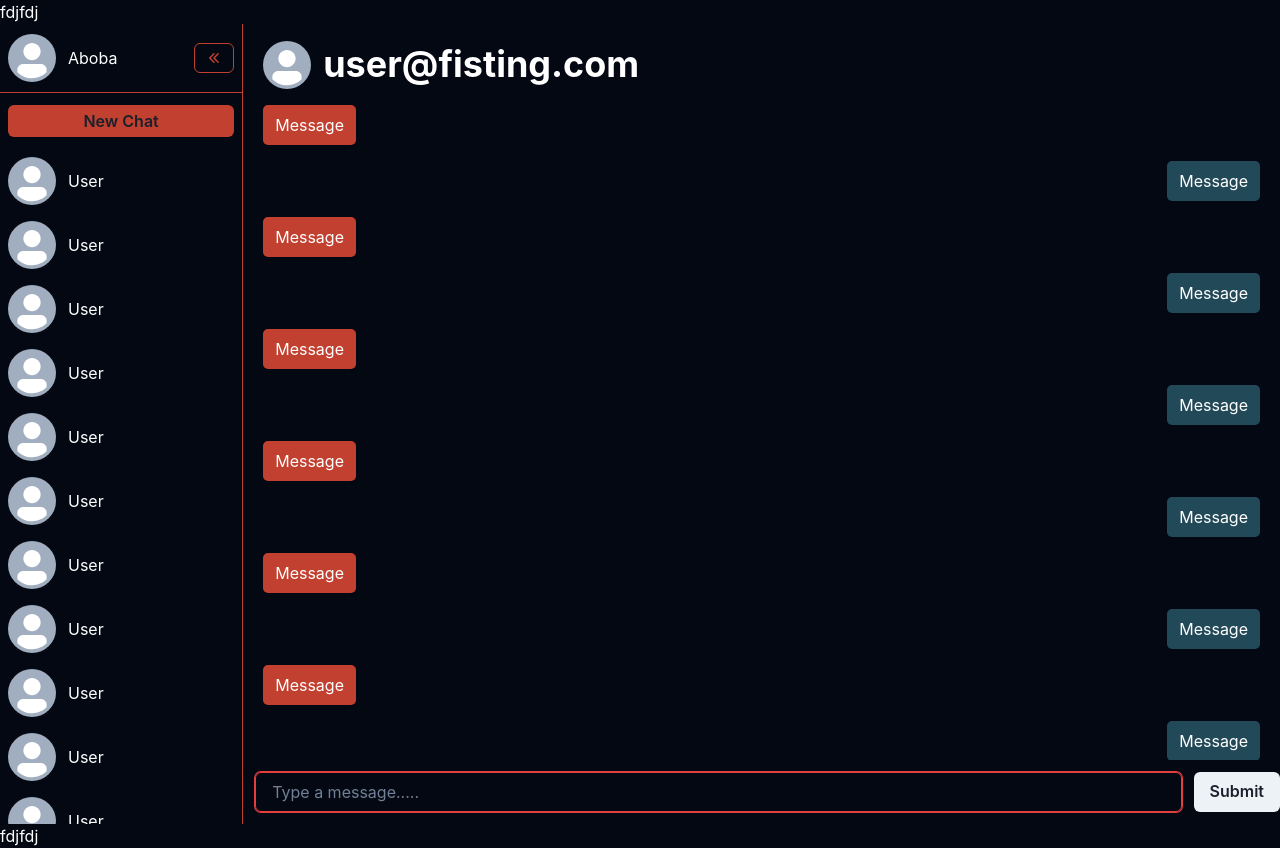
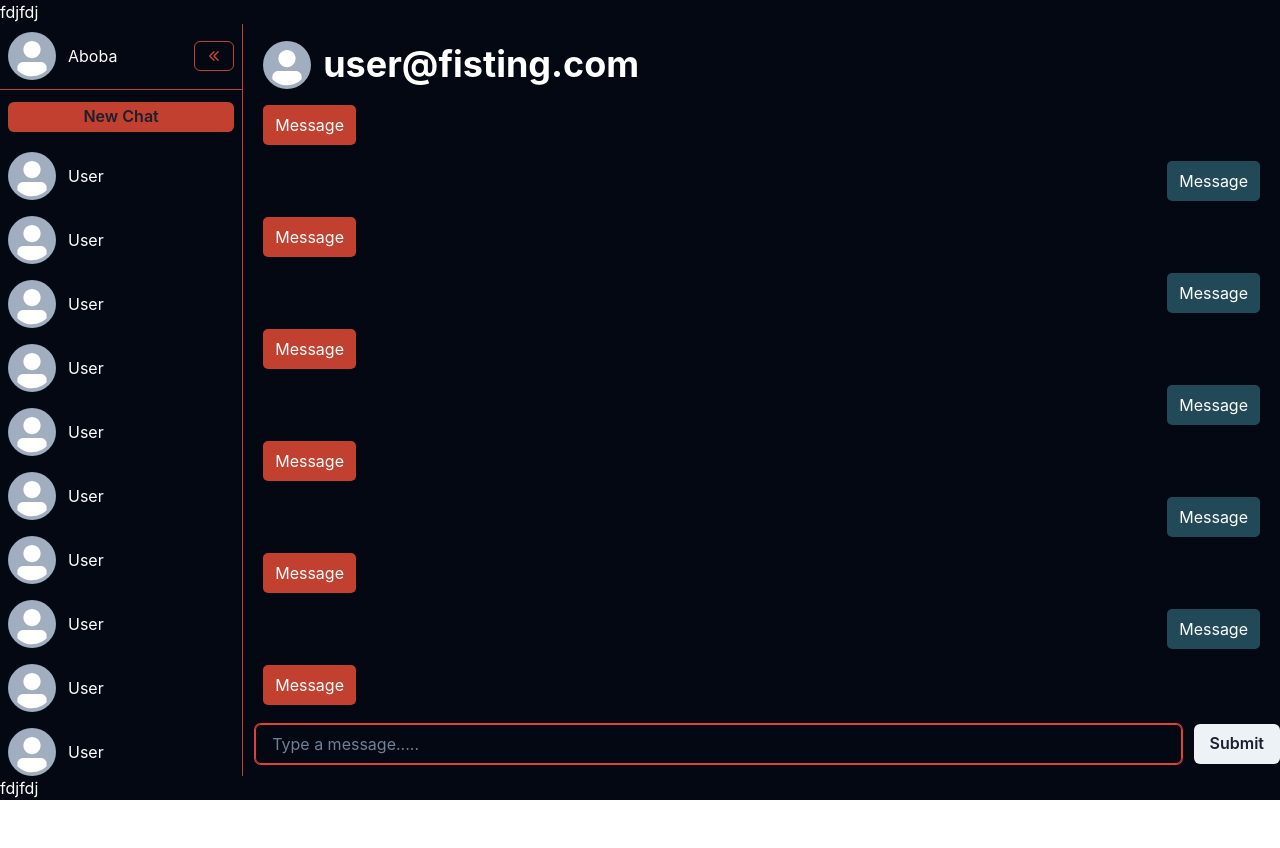
Before and after one commit to sufetter/sinter-metaverse, a Next.js app: page /chat/1 in a window 1280 px wide. After the commit the page ends 800 px from the top, so only its background shows below. Built offline with nearby package versions, Linux system fonts and the light colour scheme.

Commit message:
fix layout

```diff
--- a/components/Layout.tsx
+++ b/components/Layout.tsx
@@ -8,13 +8,14 @@ export default function Layout({children}: LayoutProps) {
   return (
     <>
       {/* <Navbar /> */}
-      <Flex minHeight="100vh" bg="#030812" justify="center" align="center">
+      <Flex h="100vh" bg="#030812" justify="center" align="center">
         <Flex
           direction="column"
           justify="space-between"
           bg="#030812"
           w="100%"
           maxW="1280px"
+          h="100vh"
         >
           <Flex bg="#030812" color="white">
             fdjfdj
--- a/components/MainChat.tsx
+++ b/components/MainChat.tsx
@@ -23,7 +23,6 @@ export const BottomBarChat = () => {
 export const MainChat = () => {
   return (
     <Flex
-      h="100vh"
       w="100%"
       direction="column"
       overflowY="scroll"
--- a/pages/chat/[id].tsx
+++ b/pages/chat/[id].tsx
@@ -6,7 +6,7 @@ import {SidebarChats} from "../../components/SidebarChats";
 const id: React.FC = () => {
   return (
     <ChakraProvider>
-      <Flex bg="#030812" maxHeight="100vh">
+      <Flex overflow="hidden" bg="#030812">
         <SidebarChats />
         <MainChat />
       </Flex>
```
